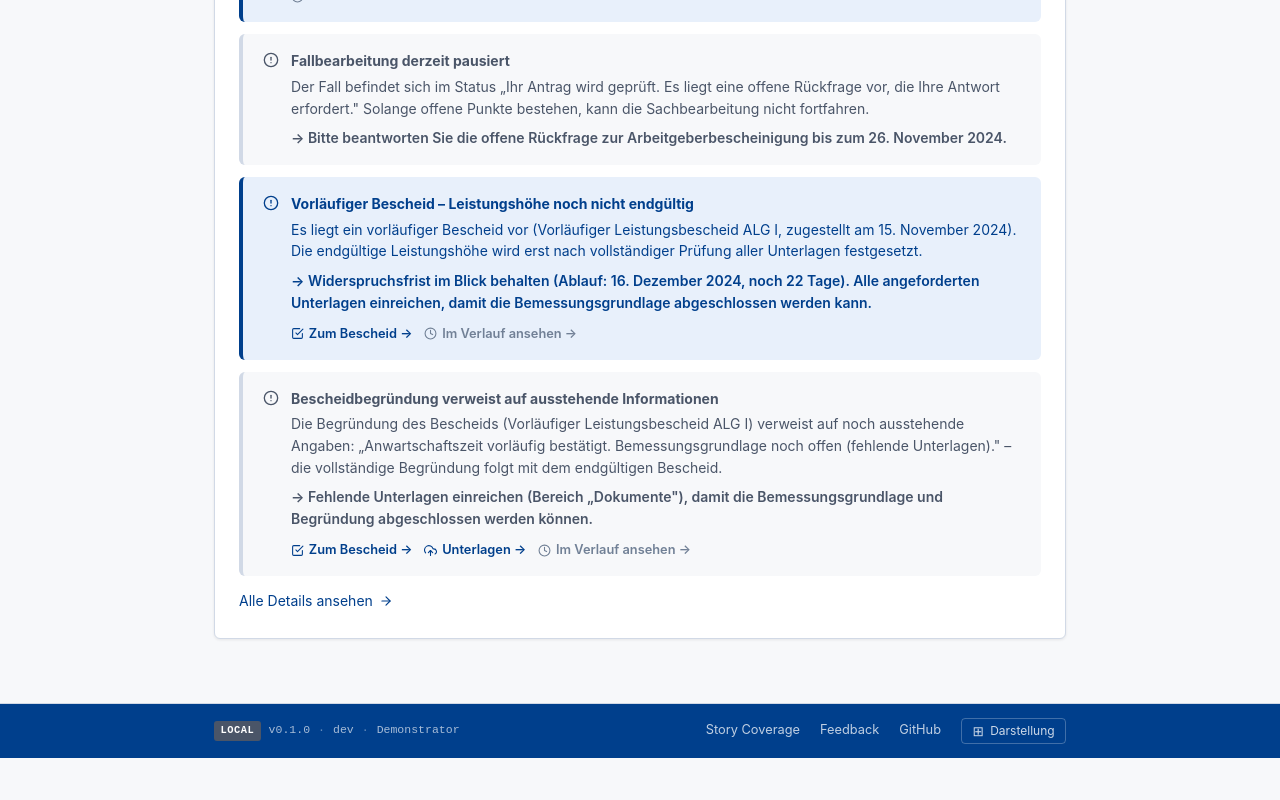
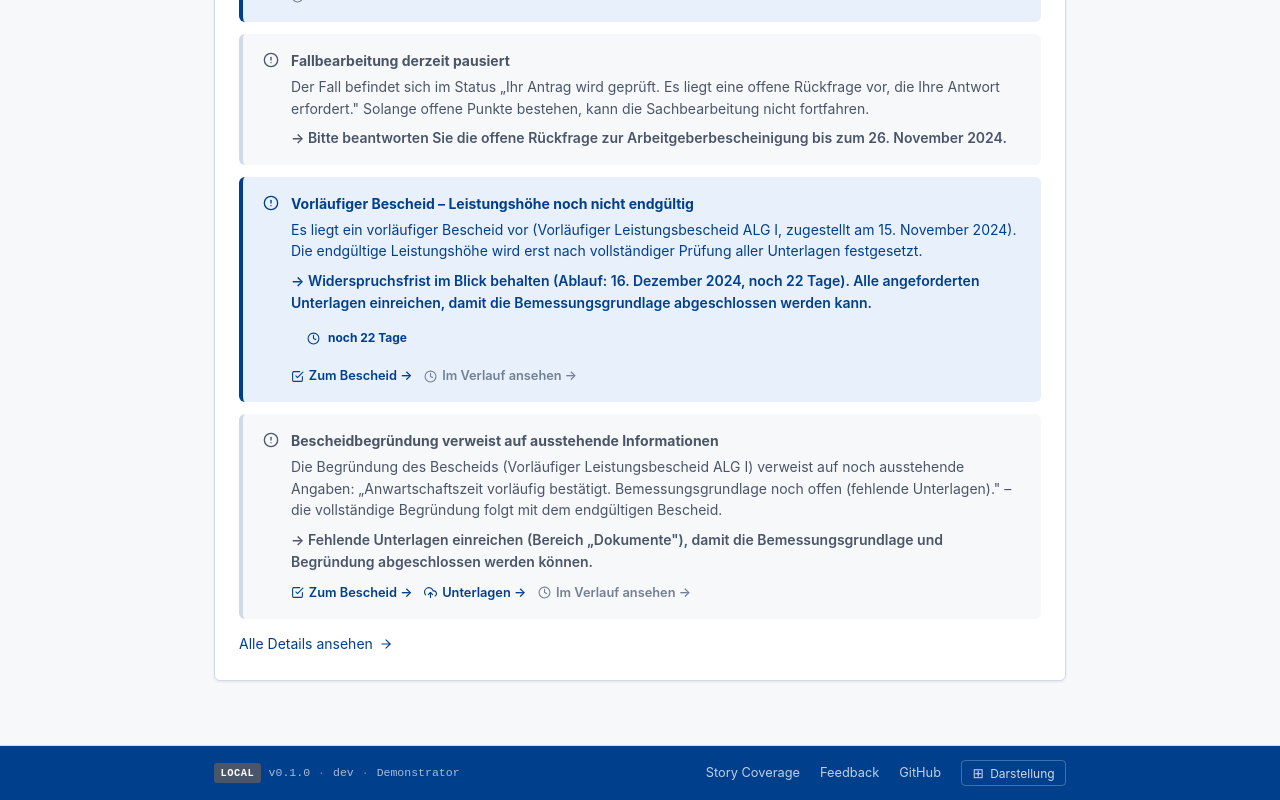
Before and after one commit to d0npedro/open-state, a Next.js app in the folder demo/: page /fall in a window 1280 px wide. Shown: the part 2544-3344 px from the top of the page. Before the commit the page ends 3302 px from the top, so only its background shows below. Built offline with nearby package versions, Linux system fonts and the light colour scheme.

Commit message:
feat(av): Uebersicht Fairness Widerspruchsfrist-Chip (Q-206)

```diff
--- a/demo/app/fall/page.tsx
+++ b/demo/app/fall/page.tsx
@@ -879,7 +879,8 @@ export default function FallPage() {
       })()}
 
       {/* ─── 5. FAIRNESS-HINWEISE (inline, kein separater Klick nötig)
-          Q-202: BESCHEID-Signale mit Zum-Bescheid-CTA + Verlauf (Parität Hinweise Q-201). */}
+          Q-202: BESCHEID-Signale mit Zum-Bescheid-CTA + Verlauf (Parität Hinweise Q-201).
+          Q-206: Widerspruchsfrist-Chip am BESCHEID_VORLAEUFIG (Parität Hinweise Q-205). */}
       {fairnessSignale.length > 0 && (
         <div className="card">
           <h2 style={{ fontSize: '1rem', marginBottom: '1rem' }}>
@@ -892,6 +893,7 @@ export default function FallPage() {
                 sig.typ === 'BESCHEID_VORLAEUFIG' ||
                 sig.typ === 'BESCHEID_BEGRUENDUNG_ERWEITERBAR';
               const isBegruendung = sig.typ === 'BESCHEID_BEGRUENDUNG_ERWEITERBAR';
+              const isVorlaeufig = sig.typ === 'BESCHEID_VORLAEUFIG';
               const besId = isBescheid
                 ? fall.bescheide.find(b => sig.bezug.includes(b.id))?.id ??
                   fall.bescheide[0]?.id
@@ -900,6 +902,17 @@ export default function FallPage() {
               const verlaufTestId = isBescheid
                 ? `uebersicht-fairness-verlauf-${sig.id}`
                 : `uebersicht-fairness-verlauf-${verlaufZiel?.ereignisId ?? 'none'}`;
+              // Countdown nur am vorläufigen Bescheid (Parität Q-205)
+              const wRest =
+                isVorlaeufig && widerspruchFrist ? widerspruchFrist.resttage : null;
+              const wKritisch = wRest !== null && wRest <= 5;
+              const wBald = wRest !== null && wRest <= 14;
+              const wChipClass =
+                wRest !== null && (wRest < 0 || wKritisch)
+                  ? 'status-chip-danger'
+                  : wBald
+                    ? 'status-chip-warning'
+                    : 'status-chip-primary';
               return (
                 <div
                   key={sig.id}
@@ -914,6 +927,16 @@ export default function FallPage() {
                       <div style={{ marginTop: '0.5rem', fontWeight: 600, fontSize: '0.875rem' }}>
                         → {sig.naechsterSchritt}
                       </div>
+                    )}
+                    {wRest !== null && (
+                      <span
+                        className={`status-chip ${wChipClass}`}
+                        style={{ marginTop: '0.5rem', fontSize: '0.75rem', display: 'inline-flex' }}
+                        data-testid={`uebersicht-fairness-widerspruch-countdown-${sig.id}`}
+                      >
+                        <Icon name="clock" size={13} />
+                        {fristRestLabel(wRest)}
+                      </span>
                     )}
                     {(verlaufZiel || isBescheid) && (
                       <div
```
Also changed, not shown: 3 other files (tests, documents, lock files or other folders).
